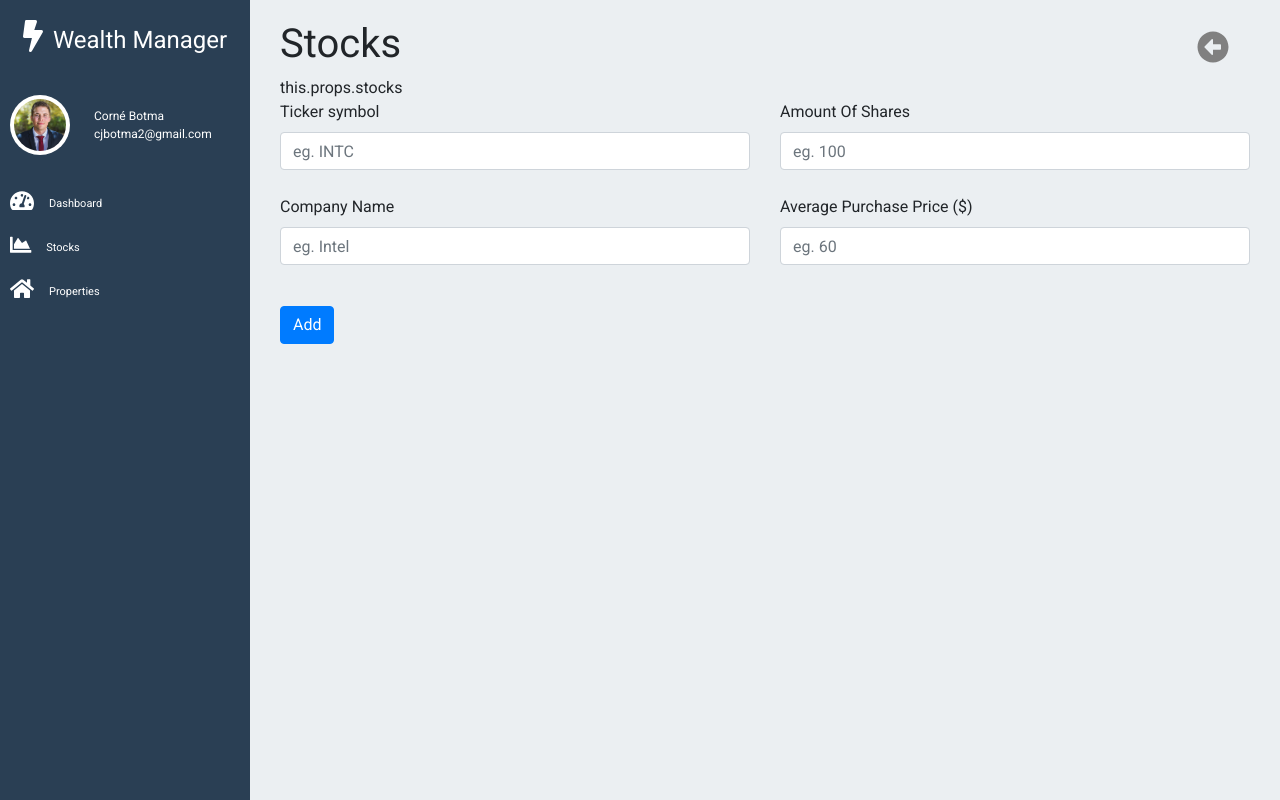
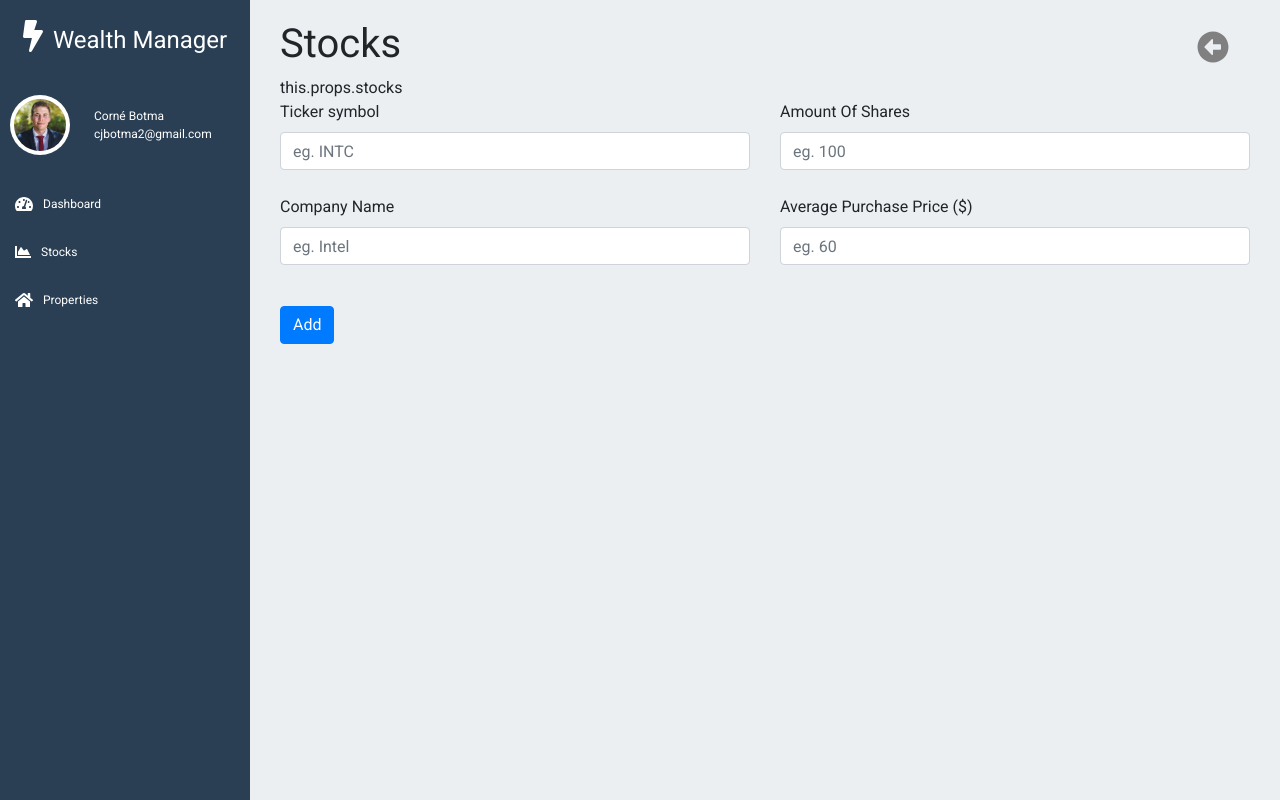
Before and after one commit to mrcj101111/wealth-management, a React (Create React App) app: page /stocks/add-stock in a window 1280 px wide. Built offline with nearby package versions, Linux system fonts and the light colour scheme; no server answers.

Commit message:
Updated sidebar styling

```diff
--- a/src/components/sidebar/Sidebar.js
+++ b/src/components/sidebar/Sidebar.js
@@ -24,16 +24,22 @@ function Hello(props) {
             <div className="navbar">
                 <ul className="nav flex-column">
                     <li onClick={props.onAddValue} className="nav-item">
-                        <FontAwesomeIcon icon={faTachometerAlt} size="lg" />
-                        <NavLink to="/">Dashboard</NavLink>
+                        <NavLink to="/">
+                            <FontAwesomeIcon icon={faTachometerAlt} size="lg" />
+                            Dashboard
+                        </NavLink>
                     </li>
                     <li onClick={props.onRemoveValue} className="nav-item">
-                        <FontAwesomeIcon icon={faChartArea} size="lg" />
-                        <NavLink to="/stocks">Stocks</NavLink>
+                        <NavLink to="/stocks">
+                            <FontAwesomeIcon icon={faChartArea} size="lg" />
+                            Stocks
+                        </NavLink>
                     </li>
                     <li className="nav-item">
-                        <FontAwesomeIcon icon={faHome} size="lg" />
-                        <NavLink to="/properties">Properties</NavLink>
+                        <NavLink to="/properties">
+                            <FontAwesomeIcon icon={faHome} size="lg" />
+                            Properties
+                        </NavLink>
                     </li>
                 </ul>
             </div>
--- a/src/components/sidebar/Sidebar.scss
+++ b/src/components/sidebar/Sidebar.scss
@@ -35,18 +35,20 @@
     ul {
         margin: auto;
         width: 100%;
-        li {
+        a {
+            color: white;
+            font-size: 12px;
+            padding-left: 0;
             width: 100%;
-            padding: 10px 0 10px 10px;
+            display: block;
+            padding: 10px 0;
+            text-decoration: none;
             &:hover {
                 background: darken($color: #2a3f54, $amount: 2%);
                 cursor: pointer;
             }
-            a {
-                color: white;
-                font-size: 11px;
+            svg {
                 display: block;
-                padding-left: 0;
             }
         }
     }
@@ -66,13 +68,17 @@
         padding-left: 10px;
     }
     .navbar {
-        padding-left: 10px;
         ul {
             margin: 0;
             li {
                 a {
-                    display: inline;
-                    padding-left: 15px;
+                    display: block;
+                    padding: 15px;
+                    width: 100%;
+                    svg {
+                        display: inline;
+                        margin-right: 10px !important;
+                    }
                 }
             }
         }
--- a/src/components/stocks/addStock/AddStockForm.js
+++ b/src/components/stocks/addStock/AddStockForm.js
@@ -24,7 +24,6 @@ const AddStockForm = (props) => {
     }
 
     const handleSubmit = (event) => {
-        const form = event.currentTarget;
         event.preventDefault();
         event.persist();
         addStockToApi(stock.symbol, stock.companyName, stock.amountOfShares, stock.purchasePrice).then(resp => {
```
